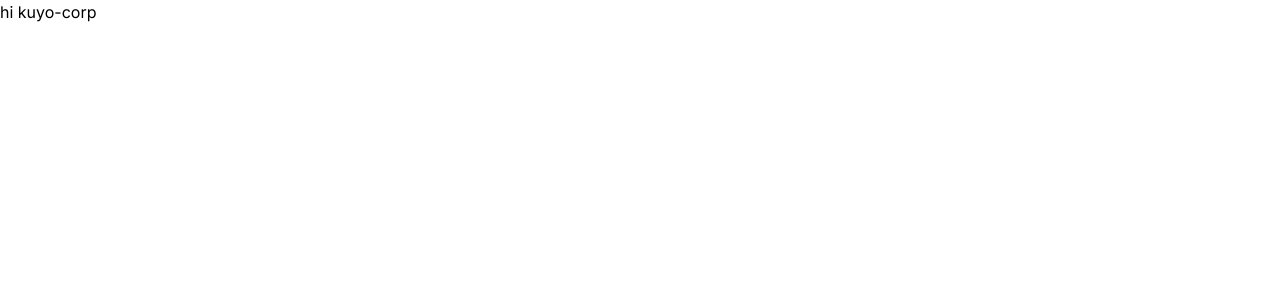
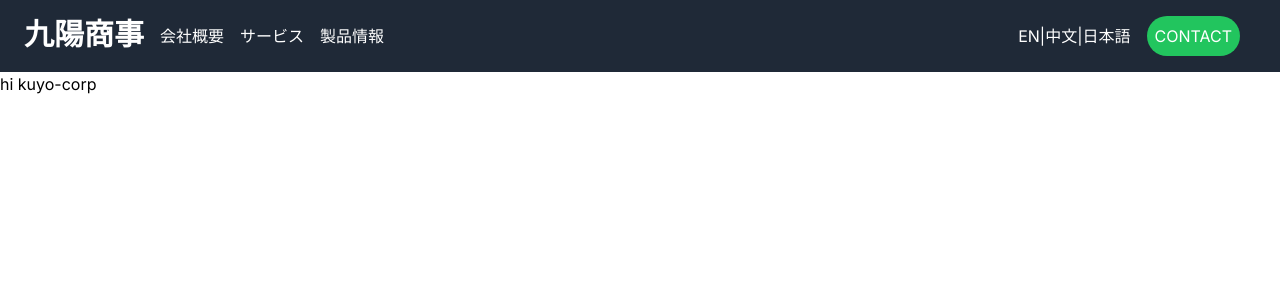
Before and after one commit to yuta-hamasaki/mizutama, a Next.js app: page / in a window 1280 px wide. Shown: the top 300 px of the page. Built offline with nearby package versions, Linux system fonts and the light colour scheme.

Commit message:
ヘッダーを追加

```diff
--- /dev/null
+++ b/app/components/Header.jsx
@@ -0,0 +1,34 @@
+import React from 'react';
+
+const Header = () => {
+  return (
+    <header className="bg-gray-800 text-white py-4 px-6 flex justify-between items-center">
+      <div className="flex items-center">
+        {/*<img src="/logo.png" alt="Company Logo" className="h-10 mr-4" />*/}
+        <h1 className='text-3xl font-bold h-10 mr-4'>九陽商事</h1>
+        <nav>
+          <ul className="flex space-x-4">
+            <li><a href="#">会社概要</a></li>
+            <li><a href="#">サービス</a></li>
+            <li><a href="#">製品情報</a></li>
+          </ul>
+        </nav>
+      </div>
+      <div className="flex items-center">
+        <div className="flex">
+          <ul className=" text-white items-center flex">
+          <li>EN</li>
+          <p>|</p>
+          <li>中文</li>
+          <p>|</p>
+          <li>日本語</li>
+          </ul>
+
+          <button className="mx-4 bg-green-500 rounded-3xl p-2">CONTACT</button>
+        </div>
+      </div>
+    </header>
+  );
+};
+
+export default Header;
--- a/app/page.js
+++ b/app/page.js
@@ -1,8 +1,10 @@
 import Image from "next/image";
+import Header from "./components/Header"
 
 export default function Home() {
   return (
     <div className="red">
+      <Header/>
       hi kuyo-corp
     </div>
   );
```
Also changed, not shown: package.json (+7 -5 lines), tsconfig.json (added, +34 -0 lines), 1 other file (tests, documents, lock files or other folders).
